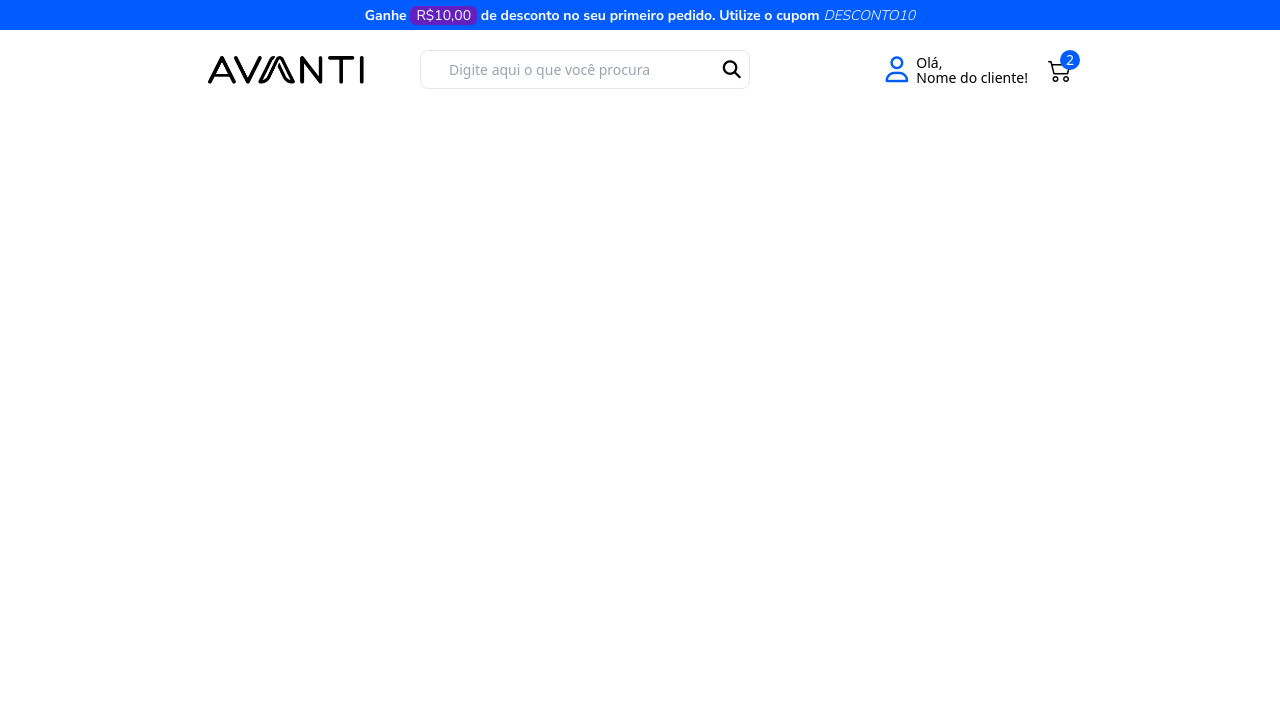
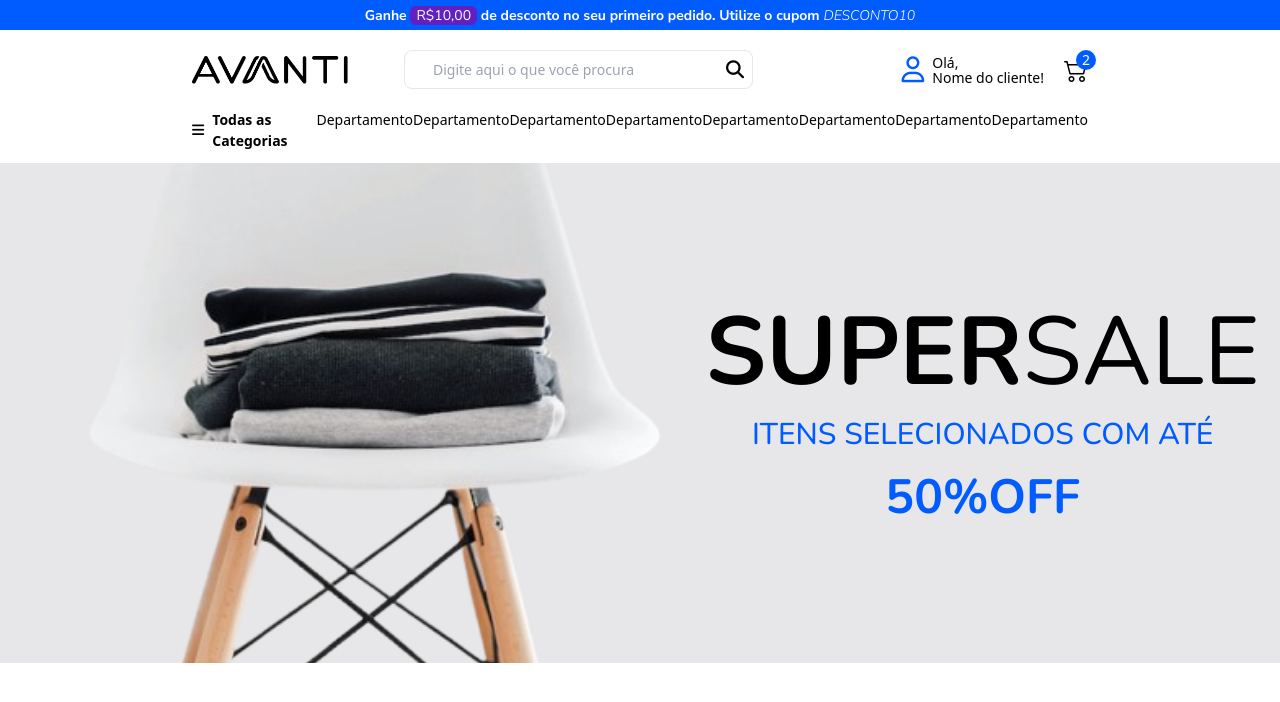
Before and after one commit to JoaoVlopess/Projeto-01----Desenvolvimento-do-Layout, a website: page src/index.html in a window 1280 px wide. Drawn offline with nearby package versions, Linux system fonts and the light colour scheme.

Commit message:
finish layout section header

```diff
--- a/src/index.html
+++ b/src/index.html
@@ -11,16 +11,15 @@
     <link rel="preconnect" href="https://fonts.googleapis.com">
     <link rel="preconnect" href="https://fonts.gstatic.com" crossorigin>
     <link href="https://fonts.googleapis.com/css2?family=Nunito+Sans:wght@200..1000&display=swap" rel="stylesheet">
+    <link href="https://fonts.googleapis.com/css2?family=Nunito+Sans:ital,opsz,wght@0,6..12,200..1000;1,6..12,200..1000&family=Nunito:ital,wght@0,200..1000;1,200..1000&display=swap" rel="stylesheet">
     <link rel="stylesheet" href="https://cdnjs.cloudflare.com/ajax/libs/font-awesome/6.5.1/css/all.min.css">
     <link rel="stylesheet" href="https://cdn.jsdelivr.net/npm/bootstrap-icons/font/bootstrap-icons.css">
-
-
 
 
 </head>
 
 <body>
-    <section class="">
+    <section class="mb-20">
         <div
             class="w-screen h-[30px] bg-[#005CFF] text-white flex justify-center items-center font-['Nunito_Sans'] text-[14px] font-bold">
             <p class="m-0">
@@ -31,7 +30,7 @@
         </div>
 
 
-        <div class="flex px-10 lg:px-52 py-5 gap-8 lg:gap-32 items-center">
+        <div class="flex px-10 lg:px-48 py-5 gap-8 lg:gap-32 items-center">
 
             <div class="flex flex-1 gap-14 items-center">
                 <div>
@@ -53,12 +52,62 @@
 
                 <div class="relative inline-block">
                     <i class="bi bi-cart2 text-2xl"></i>
-                    <div class=" flex items-center justify-center text-sm text-white absolute -top-1 -right-2 h-5 w-5 rounded-full bg-[#005CFF]">2</div>
+                    <div
+                        class=" flex items-center justify-center text-sm text-white absolute -top-1 -right-2 h-5 w-5 rounded-full bg-[#005CFF]">
+                        2</div>
                 </div>
+            </div>
+
+
+        </div>
+
+        <div class="flex  px-10 lg:px-48 w-full text-[14px] justify-between pb-3">
+            <div class=" flex items-center gap-2">
+                <i class="fa-solid fa-bars"></i>
+                <p class="font-bold">Todas as Categorias</p>
+            </div>
+            <div class="">
+                <p>Departamento</p>
+            </div>
+            <div class="">
+                <p>Departamento</p>
+            </div>
+            <div class="">
+                <p>Departamento</p>
+            </div>
+            <div class="">
+                <p>Departamento</p>
+            </div>
+            <div class="">
+                <p>Departamento</p>
+            </div>
+            <div class="">
+                <p>Departamento</p>
+            </div>
+            <div class="">
+                <p>Departamento</p>
+            </div>
+            <div class="">
+                <p>Departamento</p>
             </div>
         </div>
 
+        <div class="w-screen h-[500px] bg-[#E7E7EA] flex items-center justify-center overflow-hidden relative font-['Nunito']">
+            <img
+                class=" scale-[2] h-full object-cover -translate-y-32 ml-44"
+                src="/public/img/cadeira-removebg-preview.png"
+                alt="Imagem Centralizada">
+
+                <div class="flex flex-col items-center ml-44">
+                    <p class="uppercase font-bold text-8xl mb-4">Super<span class="uppercase font-light text-8xl ">SALE</span></p>
+                    <p class="uppercase font-medium text-[#005CFF] text-3xl mb-5" >Itens selecionados com até</p>
+                    <p class="uppercase font-bold text-5xl text-[#005CFF]">50%off</p>
+                </div>
         </div>
+    </section>
+
+    <section>
+
     </section>
 </body>
 
--- a/src/input.css
+++ b/src/input.css
@@ -1 +1,2 @@
 @import "tailwindcss";
+@import url('https://fonts.googleapis.com/css2?family=Nunito+Sans:ital,opsz,wght@0,6..12,200..1000;1,6..12,200..1000&family=Nunito:ital,wght@0,200..1000;1,200..1000&display=swap');
```
Also changed, not shown: public/img/cadeira-removebg-preview.png (added).
